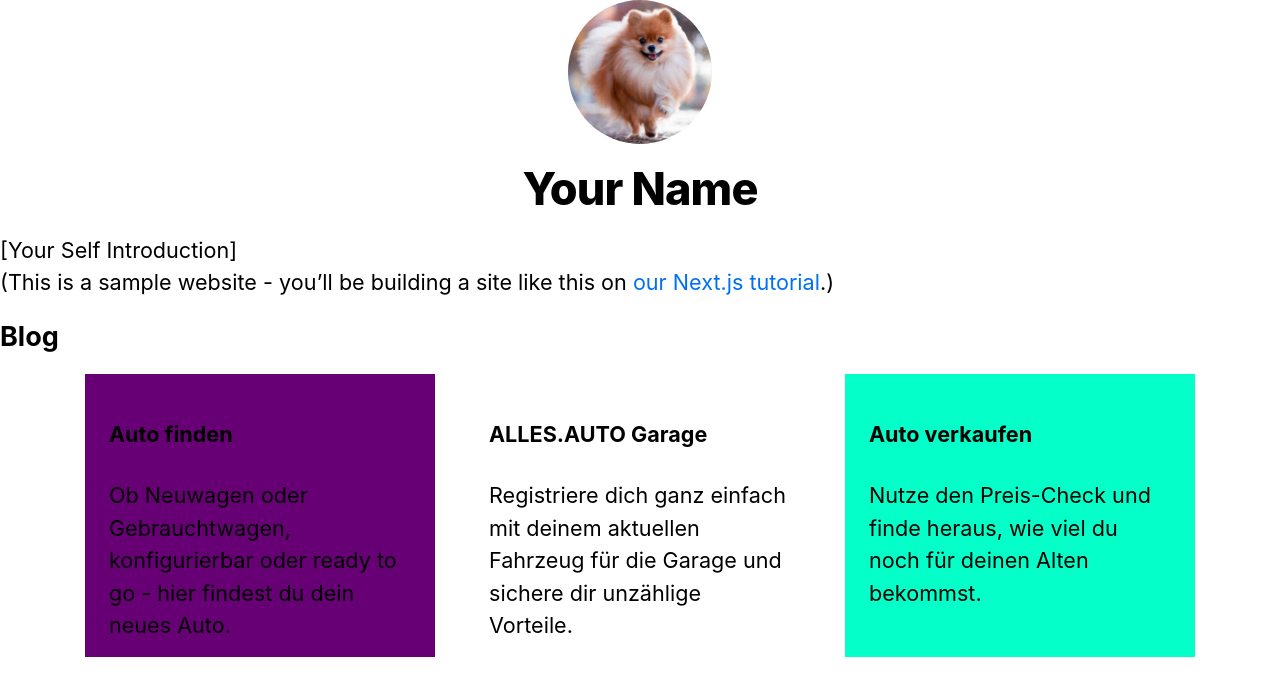
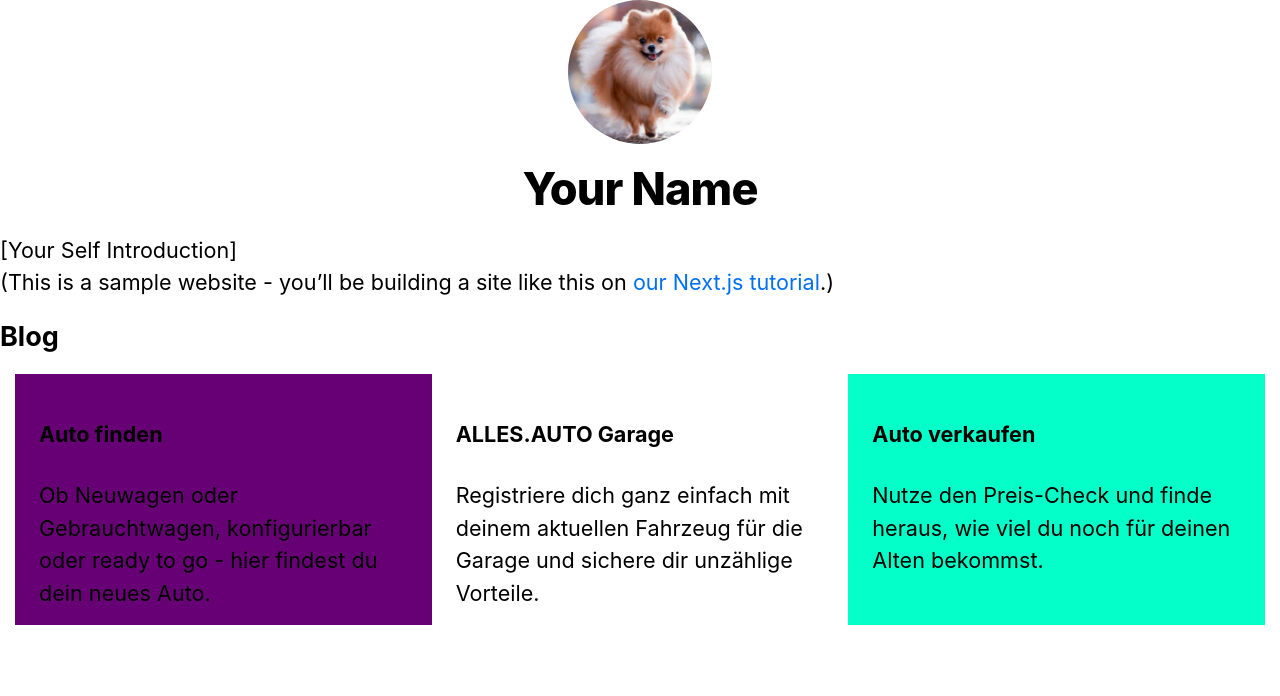
Before and after one commit to sofiapuch/nextjs-playground, a Next.js app: page / in a window 1280 px wide. Shown: the top 696 px of the page. Built offline with nearby package versions, Linux system fonts and the light colour scheme.

Commit message:
Update grid on card tout list

```diff
--- a/components/UI/organisms/cardList/CardToutList.js
+++ b/components/UI/organisms/cardList/CardToutList.js
@@ -37,8 +37,8 @@ const cards = [
 
 const CardToutList = () => {
   return (
-    <Container>
-      <Row>
+    <Container fluid>
+      <Row nogutter>
         {cards.map((card, index) => {
           return (
             <Col sm={6} md={4} key={`${card.title}-${index}`}>
```
